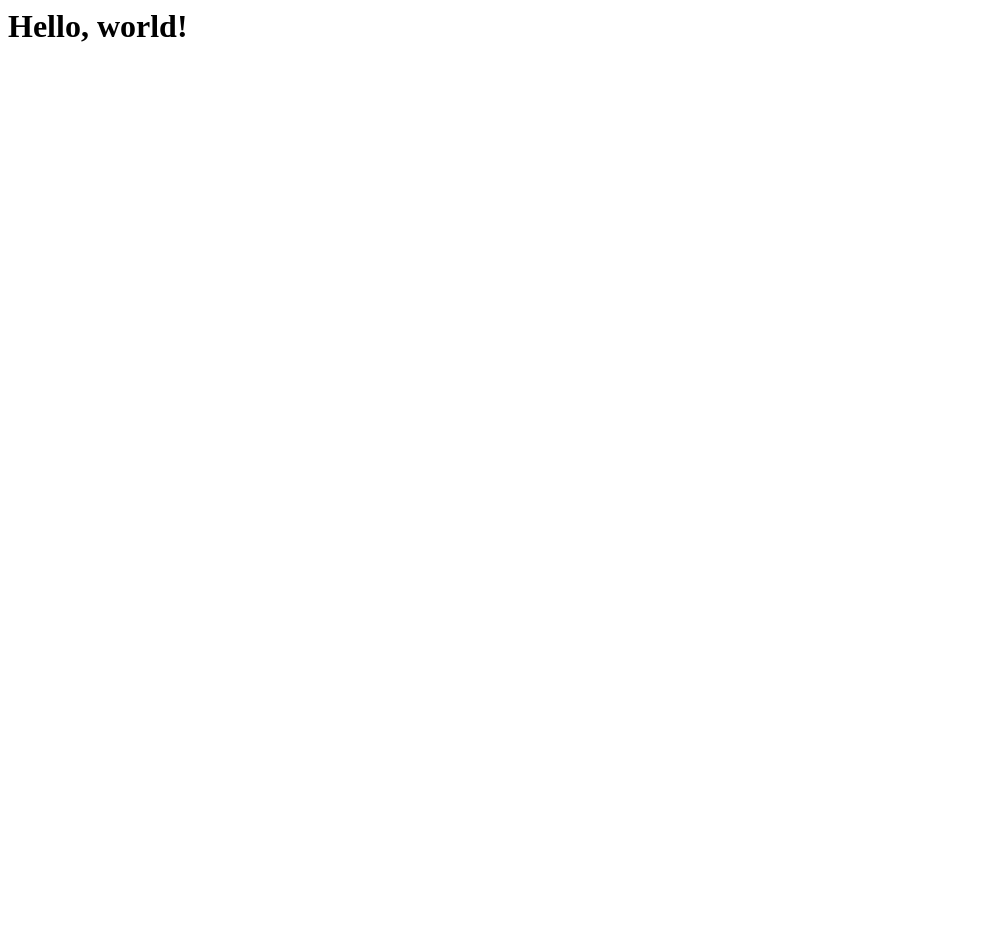
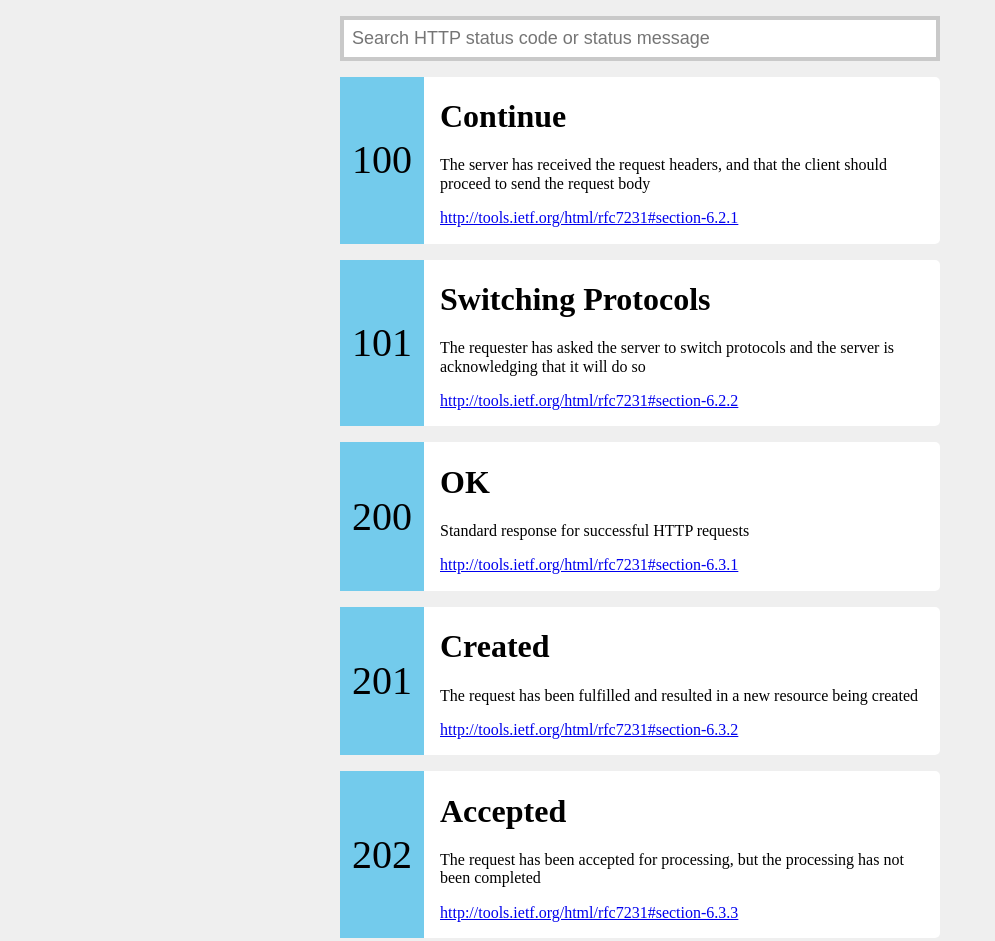
Before and after one commit to kuntoaji/kakanda-http, a React app: page / in a window 1280 px wide. Shown: the top 941 px of the page, without its empty margins (0-995 px from the left). Before the commit the page ends 800 px from the top, so only its background shows below. Built offline with nearby package versions, Linux system fonts and the light colour scheme.

Commit message:
add KakandaHTTP component

```diff
--- /dev/null
+++ b/app/HTTP_STATUSES.js
@@ -0,0 +1,208 @@
+const HTTP_STATUSES = [{
+    "status_code": "100",
+    "reason_phrase": "Continue",
+    "one_liner": "The server has received the request headers, and that the client should proceed to send the request body",
+    "defined_in": "http://tools.ietf.org/html/rfc7231#section-6.2.1"
+}, {
+    "status_code": "101",
+    "reason_phrase": "Switching Protocols",
+    "one_liner": "The requester has asked the server to switch protocols and the server is acknowledging that it will do so",
+    "defined_in": "http://tools.ietf.org/html/rfc7231#section-6.2.2"
+}, {
+    "status_code": "200",
+    "reason_phrase": "OK",
+    "one_liner": "Standard response for successful HTTP requests",
+    "defined_in": "http://tools.ietf.org/html/rfc7231#section-6.3.1"
+}, {
+    "status_code": "201",
+    "reason_phrase": "Created",
+    "one_liner": "The request has been fulfilled and resulted in a new resource being created",
+    "defined_in": "http://tools.ietf.org/html/rfc7231#section-6.3.2"
+}, {
+    "status_code": "202",
+    "reason_phrase": "Accepted",
+    "one_liner": "The request has been accepted for processing, but the processing has not been completed",
+    "defined_in": "http://tools.ietf.org/html/rfc7231#section-6.3.3"
+}, {
+    "status_code": "203",
+    "reason_phrase": "Non-Authoritative Information",
+    "one_liner": "The server successfully processed the request, but is returning information that may be from another source",
+    "defined_in": "http://tools.ietf.org/html/rfc7231#section-6.3.4"
+}, {
+    "status_code": "204",
+    "reason_phrase": "No Content",
+    "one_liner": "The server successfully processed the request, but is not returning any content",
+    "defined_in": "http://tools.ietf.org/html/rfc7231#section-6.3.5"
+}, {
+    "status_code": "205",
+    "reason_phrase": "Reset Content",
+    "one_liner": "The server successfully processed the request, but is not returning any content. Unlike a 204 response, this response requires that the requester reset the document view",
+    "defined_in": "http://tools.ietf.org/html/rfc7231#section-6.3.6"
+}, {
+    "status_code": "206",
+    "reason_phrase": "Partial Content",
+    "one_liner": "The server is delivering only part of the resource (byte serving) due to a range header sent by the client",
+    "defined_in": "http://tools.ietf.org/html/rfc7233#section-4.1"
+}, {
+    "status_code": "300",
+    "reason_phrase": "Multiple Choices",
+    "one_liner": "Indicates multiple options for the resource that the client may follow",
+    "defined_in": "http://tools.ietf.org/html/rfc7231#section-6.4.1"
+}, {
+    "status_code": "301",
+    "reason_phrase": "Moved Permanently",
+    "one_liner": "This and all future requests should be directed to the given URI",
+    "defined_in": "http://tools.ietf.org/html/rfc7231#section-6.4.2"
+}, {
+    "status_code": "302",
+    "reason_phrase": "Found",
+    "one_liner": "The target resource resides temporarily under a different URI",
+    "defined_in": "http://tools.ietf.org/html/rfc7231#section-6.4.3"
+}, {
+    "status_code": "303",
+    "reason_phrase": "See Other",
+    "one_liner": "The server is redirecting to a different URI which accesses the same resource",
+    "defined_in": "http://tools.ietf.org/html/rfc7231#section-6.4.4"
+}, {
+    "status_code": "304",
+    "reason_phrase": "Not Modified",
+    "one_liner": "There is no need to retransmit the resource, since the client still has a previously-downloaded copy",
+    "defined_in": "http://tools.ietf.org/html/rfc7232#section-4.1"
+}, {
+    "status_code": "305",
+    "reason_phrase": "Use Proxy",
+    "one_liner": "The requested resource is only available through a proxy, whose address is provided in the response",
+    "defined_in": "http://tools.ietf.org/html/rfc7231#section-6.4.5"
+}, {
+    "status_code": "307",
+    "reason_phrase": "Temporary Redirect",
+    "one_liner": "Subsequent requests should use the specified proxy",
+    "defined_in": "http://tools.ietf.org/html/rfc7231#section-6.4.7"
+}, {
+    "status_code": "400",
+    "reason_phrase": "Bad Request",
+    "one_liner": "The request could not be understood by the server due to malformed syntax",
+    "defined_in": "http://tools.ietf.org/html/rfc7231#section-6.5.1"
+}, {
+    "status_code": "401",
+    "reason_phrase": "Unauthorized",
+    "one_liner": "Authentication is required and has failed or has not yet been provided",
+    "defined_in": "http://tools.ietf.org/html/rfc7235#section-3.1"
+}, {
+    "status_code": "402",
+    "reason_phrase": "Payment Required",
+    "one_liner": "The 402 (Payment Required) status code is reserved for future use",
+    "defined_in": "http://tools.ietf.org/html/rfc7231#section-6.5.2"
+}, {
+    "status_code": "403",
+    "reason_phrase": "Forbidden",
+    "one_liner": "The server understood the request but refuses to authorize it",
+    "defined_in": "http://tools.ietf.org/html/rfc7231#section-6.5.3"
+}, {
+    "status_code": "404",
+    "reason_phrase": "Not Found",
+    "one_liner": "The requested resource could not be found but may be available again in the future",
+    "defined_in": "http://tools.ietf.org/html/rfc7231#section-6.5.4"
+}, {
+    "status_code": "405",
+    "reason_phrase": "Method Not Allowed",
+    "one_liner": "A request was made of a resource using a request method not supported by that resource",
+    "defined_in": "http://tools.ietf.org/html/rfc7231#section-6.5.5"
+}, {
+    "status_code": "406",
+    "reason_phrase": "Not Acceptable",
+    "one_liner": "The requested resource is only capable of generating content not acceptable according to the Accept headers sent in the request",
+    "defined_in": "http://tools.ietf.org/html/rfc7231#section-6.5.6"
+}, {
+    "status_code": "407",
+    "reason_phrase": "Proxy Authentication Required",
+    "one_liner": "The client must first authenticate itself with the proxy",
+    "defined_in": "http://tools.ietf.org/html/rfc7235#section-3.2"
+}, {
+    "status_code": "408",
+    "reason_phrase": "Request Timeout",
+    "one_liner": "The server timed out waiting for the request",
+    "defined_in": "http://tools.ietf.org/html/rfc7231#section-6.5.7"
+}, {
+    "status_code": "409",
+    "reason_phrase": "Conflict",
+    "one_liner": "The request could not be processed because of conflict in the request",
+    "defined_in": "http://tools.ietf.org/html/rfc7231#section-6.5.8"
+}, {
+    "status_code": "410",
+    "reason_phrase": "Gone",
+    "one_liner": "The resource requested is no longer available and will not be available again",
+    "defined_in": "http://tools.ietf.org/html/rfc7231#section-6.5.9"
+}, {
+    "status_code": "411",
+    "reason_phrase": "Length Required",
+    "one_liner": "The request did not specify the length of its content, which is required by the requested resource",
+    "defined_in": "http://tools.ietf.org/html/rfc7231#section-6.5.10"
+}, {
+    "status_code": "412",
+    "reason_phrase": "Precondition Failed",
+    "one_liner": "The server does not meet one of the preconditions that the requester put on the request",
+    "defined_in": "http://tools.ietf.org/html/rfc7232#section-4.2"
+}, {
+    "status_code": "413",
+    "reason_phrase": "Payload Too Large",
+    "one_liner": "The request is larger than the server is willing or able to process",
+    "defined_in": "http://tools.ietf.org/html/rfc7231#section-6.5.11"
+}, {
+    "status_code": "414",
+    "reason_phrase": "URI Too Long",
+    "one_liner": "The URI provided was too long for the server to process",
+    "defined_in": "http://tools.ietf.org/html/rfc7231#section-6.5.12"
+}, {
+    "status_code": "415",
+    "reason_phrase": "Unsupported Media Type",
+    "one_liner": "The request entity has a media type which the server or resource does not support",
+    "defined_in": "http://tools.ietf.org/html/rfc7231#section-6.5.13"
+}, {
+    "status_code": "416",
+    "reason_phrase": "Range Not Satisfiable",
+    "one_liner": "The client has asked for a portion of the file (byte serving), but the server cannot supply that portion",
+    "defined_in": "http://tools.ietf.org/html/rfc7233#section-4.4"
+}, {
+    "status_code": "417",
+    "reason_phrase": "Expectation Failed",
+    "one_liner": "The server cannot meet the requirements of the Expect request-header field",
+    "defined_in": "http://tools.ietf.org/html/rfc7231#section-6.5.14"
+}, {
+    "status_code": "426",
+    "reason_phrase": "Upgrade Required",
+    "one_liner": "The client should switch to a different protocol",
+    "defined_in": "http://tools.ietf.org/html/rfc7231#section-6.5.15"
+}, {
+    "status_code": "500",
+    "reason_phrase": "Internal Server Error",
+    "one_liner": "The server encountered an unexpected condition that prevented it from fulfilling the request",
+    "defined_in": "http://tools.ietf.org/html/rfc7231#section-6.6.1"
+}, {
+    "status_code": "501",
+    "reason_phrase": "Not Implemented",
+    "one_liner": "The server does not support the functionality required to fulfill the request",
+    "defined_in": "http://tools.ietf.org/html/rfc7231#section-6.6.2"
+}, {
+    "status_code": "502",
+    "one_liner": "The server, while acting as a gateway or proxy, received an invalid response from an inbound server",
+    "reason_phrase": "Bad Gateway",
+    "defined_in": "http://tools.ietf.org/html/rfc7231#section-6.6.3"
+}, {
+    "status_code": "503",
+    "reason_phrase": "Service Unavailable",
+    "one_liner": "The server is currently unable to handle the request due to a temporary overload or scheduled maintenance",
+    "defined_in": "http://tools.ietf.org/html/rfc7231#section-6.6.4"
+}, {
+    "status_code": "504",
+    "reason_phrase": "Gateway Timeout",
+    "one_liner": "The server, while acting as a gateway or proxy, did not receive a timely response from an upstream server",
+    "defined_in": "http://tools.ietf.org/html/rfc7231#section-6.6.5"
+}, {
+    "status_code": "505",
+    "reason_phrase": "HTTP Version Not Supported",
+    "one_liner": "The server does not support, or refuses to support, the major version of HTTP that was used in the request",
+    "defined_in": "http://tools.ietf.org/html/rfc7231#section-6.6.6"
+}];
+
+export default HTTP_STATUSES;
--- /dev/null
+++ b/app/KakandaHTTP.css
@@ -0,0 +1,63 @@
+body {
+  background-color: #efefef;
+}
+
+.kakanda-http {
+  width: 600px;
+  margin: 0 auto;
+  padding-top: 16px;
+  padding-bottom: 16px;
+}
+
+.kakanda-http__search {
+  display: block;
+  margin: 0;
+  width: 100%;
+  font-family: sans-serif;
+  font-size: 18px;
+  appearance: none;
+  box-shadow: none;
+  border-radius: none;
+  padding: 8px;
+  border: solid 4px #c9c9c9;
+  transition: border 0.3s;
+}
+
+.kakanda-http__search:focus {
+  outline: none;
+  border: solid 4px #969696;
+}
+
+.kakanda-http__result {
+  list-style: none;
+  list-style-position: inside;
+  padding-left: 0;
+  margin-left: 0;
+}
+
+.kakanda-http__result__item {
+  display: flex;
+  padding-right: 12px;
+  border-radius: 5px;
+  margin-bottom: 16px;
+  background: #fff;
+}
+
+.kakanda-http__result__item__status-code {
+  padding-left: 12px;
+  padding-right: 12px;
+  float: left;
+  font-size: 40px;
+  display: flex;
+  align-items : center;
+  background: #73cbec;
+}
+
+.kakanda-http__result__item__explanation {
+  margin-left: 16px;
+  padding-bottom: 16px;
+}
+
+.kakanda-http__result__explanation:after {
+  clear: left;
+}
--- /dev/null
+++ b/app/KakandaHTTP.js
@@ -0,0 +1,52 @@
+import React, { Component } from 'react';
+import HTTP_STATUSES from './HTTP_STATUSES';
+import './KakandaHTTP.css';
+
+export default class KakandaHTTP extends Component {
+  constructor(props) {
+    super(props);
+    this.state = {searchText: ''};
+  }
+
+  handleChange(e) {
+    this.setState({searchText: e.target.value});
+  }
+
+  httpStatuses() {
+    let searchString = this.state.searchText.trim().toLowerCase();
+    let result = HTTP_STATUSES;
+
+    if(searchString.length > 0){
+      result = result.filter(function(httpStatus){
+        return httpStatus.status_code.match(searchString) || httpStatus.reason_phrase.toLowerCase().match(searchString);
+      });
+    }
+
+    return result;
+  }
+
+  render() {
+    return (
+      <div className="kakanda-http">
+        <input type="text" value={this.state.searchText} onChange={this.handleChange.bind(this)} placeholder="Search HTTP status code or status message" className="kakanda-http__search"></input>
+        <ul className="kakanda-http__result">
+          { this.httpStatuses().map((httpStatus) => {
+              return <li key={httpStatus.status_code} className="kakanda-http__result__item">
+                <aside className="kakanda-http__result__item__status-code">
+                  <span>
+                    {httpStatus.status_code}
+                  </span>
+                </aside>
+                <article className="kakanda-http__result__item__explanation">
+                  <h1>{httpStatus.reason_phrase}</h1>
+                  <p>{httpStatus.one_liner}</p>
+                  <a href={httpStatus.defined_in}>{httpStatus.defined_in}</a>
+                </article>
+              </li>
+            })
+          }
+        </ul>
+      </div>
+    );
+  }
+}
--- a/app/index.js
+++ b/app/index.js
@@ -1,7 +1,8 @@
 import React from 'react';
 import ReactDOM from 'react-dom';
+import KakandaHTTP from './KakandaHTTP';
 
 ReactDOM.render(
-  <h1>Hello, world!</h1>,
+  <KakandaHTTP />,
   document.getElementById('root')
 );
--- a/index.html
+++ b/index.html
@@ -1,6 +1,7 @@
 <html>
   <head>
     <title>Kakanda HTTP</title>
+    <link href="https://cdnjs.cloudflare.com/ajax/libs/normalize/5.0.0/normalize.min.css" rel="stylesheet">
   </head>
   <body>
     <div id="root"></div>
```
Also changed, not shown: build/bundle.js.
